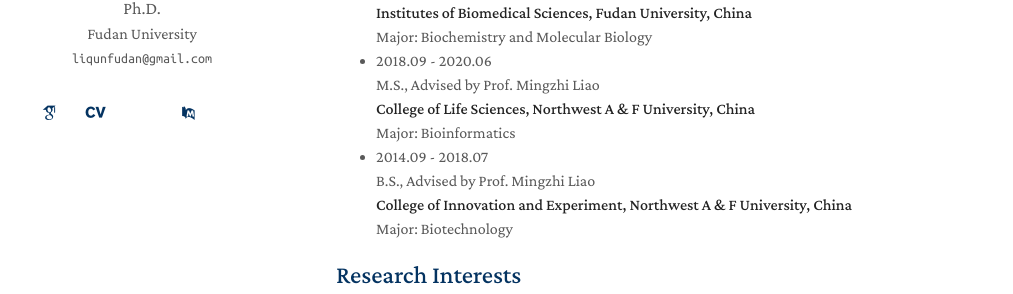
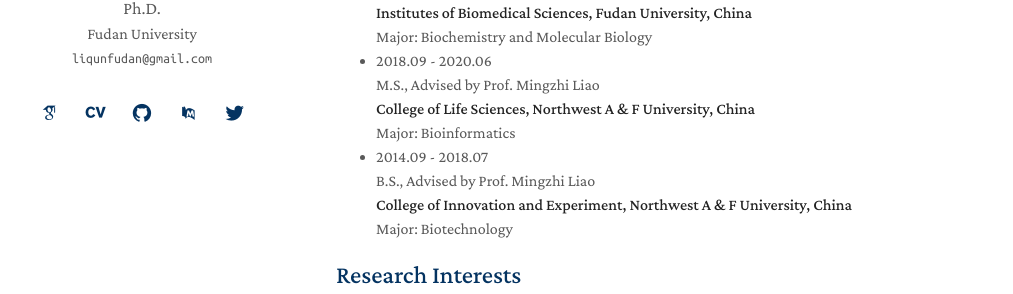
Before and after one commit to liqunbio/liqunbio.github.io, a Jekyll site: the page built from index.md, in a window 1280 px wide. Shown: the part 242-536 px from the top of the page, without its empty margins (134-1147 px from the left). Built offline with Jekyll 4.4.1, drawn with Linux system fonts in a browser that asks for light colours; nearby versions of some CDN libraries; some web fonts are replaced; library files that are not in the unit come from our copies; our own code applies the rules of GitHub Pages for plain Markdown files.

Commit message:
Update homepage.html

```diff
--- a/_layouts/homepage.html
+++ b/_layouts/homepage.html
@@ -21,6 +21,7 @@
     <!--<link rel=stylesheet href=https://cdnjs.cloudflare.com/ajax/libs/academicons/1.8.6/css/academicons.min.css integrity="sha256-uFVgMKfistnJAfoCUQigIl+JfUaP47GrRKjf6CTPVmw=" crossorigin=anonymous>-->
     <!--<link rel=stylesheet href=https://cdnjs.cloudflare.com/ajax/libs/font-awesome/5.11.2/css/all.min.css integrity="sha256-+N4/V/SbAFiW1MPBCXnfnP9QSN3+Keu+NlB+0ev/YKQ=" crossorigin=anonymous>-->
     <link rel="stylesheet" href="./assets/css/academicons.min.css">
+    <link rel="stylesheet" href="./assets/css/all.min.css">
     <link rel="stylesheet" href="./assets/css/style.css">
     <link rel="stylesheet" href="./assets/css/publications.css">
 
@@ -64,7 +65,7 @@
 
         {% if site.github_link %}
         <a style="margin: 0 5px 0 0" href="{{ site.github_link }}">
-          <i class="ai ai-github"></i>
+          <i class="fa-brands fa-github"></i>
         </a>
         {% endif %}
 
@@ -77,13 +78,13 @@
 
         {% if site.linkedin %}
         <a style="margin: 0 5px 0 0" href="{{ site.linkedin }}">
-          <i class="fab fa-linkedin"></i>
+          <i class="fa-brands fa-linkedin"></i>
         </a>
         {% endif %}
 
         {% if site.twitter %}
         <a style="margin: 0 0 0 0" href="{{ site.twitter }}">
-          <i class="ai ai-twitter"></i>
+          <i class="fa-brands fa-twitter"></i>
         </a>
         {% endif %}
         </div>
```
